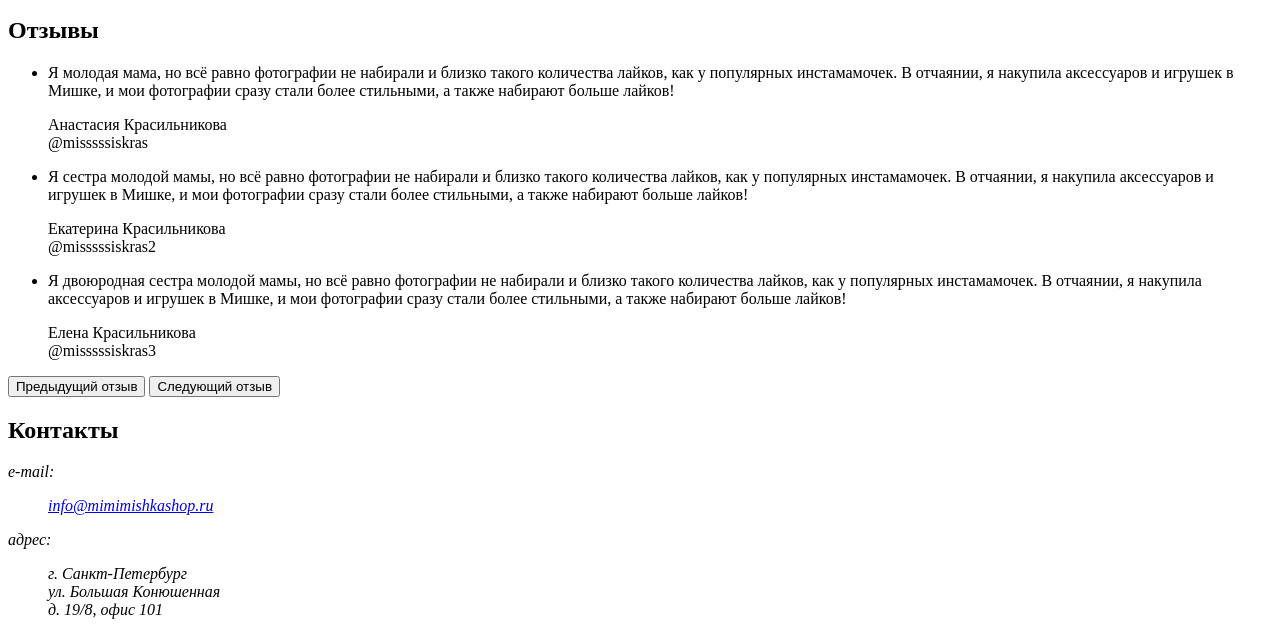
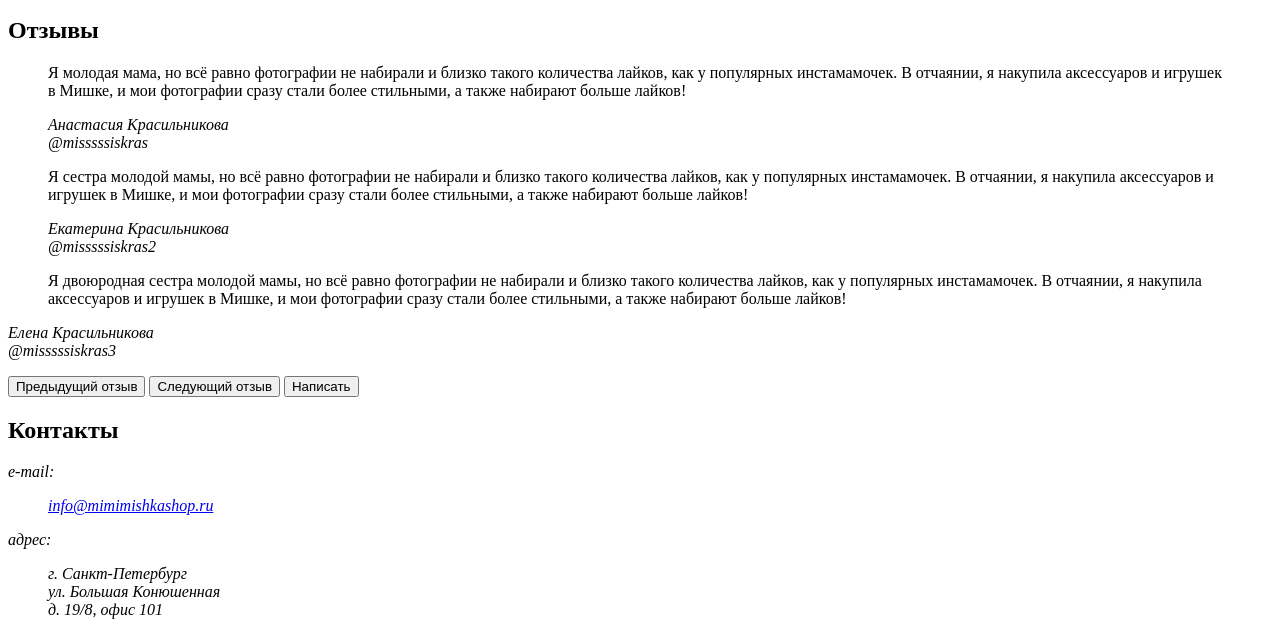
Before and after one commit to htmlacademy-adaptive/2214347-mishka-28, a website: page source/index.html in a window 1280 px wide. Shown: the part 957-1589 px from the top of the page. Drawn offline with Linux system fonts and the light colour scheme.

Commit message:
Заменил ul, li на div, blockquote; добавил кнопку

```diff
--- a/source/index.html
+++ b/source/index.html
@@ -155,50 +155,53 @@
     <section class="feedback">
       <div class="feedback__wrapper slider">
         <h2 class="feedback__title">Отзывы</h2>
-        <ul class="feedback__list slider__list">
-          <li class="feedback__item slider__item">
+        <div class="feedback__list slider__list">
+          <blockquote class="feedback__item slider__item">
             <p class="feedback__text">
               Я молодая мама, но всё равно фотографии не набирали и близко такого количества лайков, как
               у популярных инстамамочек.
               В отчаянии, я накупила аксессуаров и игрушек в Мишке,
               и мои фотографии сразу стали более стильными, а также набирают больше лайков!
             </p>
-            <p class="feedback__author">
+            <cite class="feedback__author">
               Анастасия Красильникова <br>
               @misssssiskras
-            </p>
-          </li>
-          <li class="feedback__item slider__item">
+            </cite>
+          </blockquote>
+          <blockquote class="feedback__item slider__item">
             <p class="feedback__text">
               Я сестра молодой мамы, но всё равно фотографии не набирали и близко такого количества лайков, как у
               популярных инстамамочек. В отчаянии, я накупила аксессуаров
               и игрушек в Мишке, и мои фотографии сразу стали более стильными, а также набирают
               больше лайков!
             </p>
-            <p class="feedback__author">
+            <cite class="feedback__author">
               Екатерина Красильникова <br>
               @misssssiskras2
-            </p>
-          </li>
-          <li class="feedback__item slider__item">
+            </cite>
+          </blockquote>
+          <blockquote class="feedback__item slider__item">
             <p class="feedback__text">
               Я двоюродная сестра молодой мамы, но всё равно фотографии не набирали и близко такого количества лайков,
               как у популярных инстамамочек. В отчаянии, я накупила аксессуаров
               и игрушек в Мишке, и мои фотографии сразу стали более стильными, а также набирают
               больше лайков!
-            </p>
-            <p class="feedback__author">
+            </blockquote>
+            <cite class="feedback__author">
               Елена Красильникова <br>
               @misssssiskras3
-            </p>
-          </li>
-        </ul>
+            </cite>
+          </blockquote>
+        </div>
         <p class="feedback__toggles slider__toggles">
           <button class="slider__toggle toggle__previous" type="button">
             <span class="visually-hidden">Предыдущий отзыв</span>
           </button>
           <button class="slider__toggle toggle__next" type="button">
             <span class="visually-hidden">Следующий отзыв</span>
+          </button>
+          <button class="slider__toggle toggle__next" type="button">
+            <span class="visually-hidden">Написать</span>
           </button>
         </p>
       </div>
```
